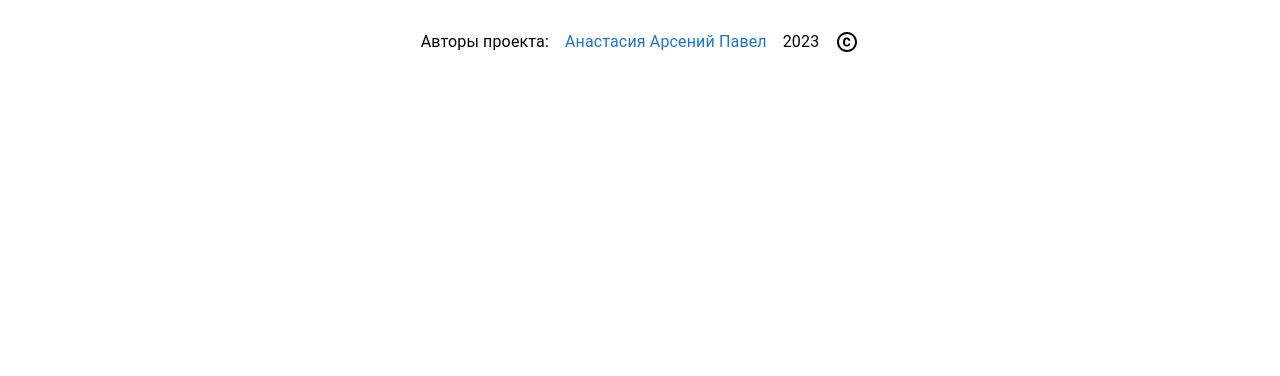
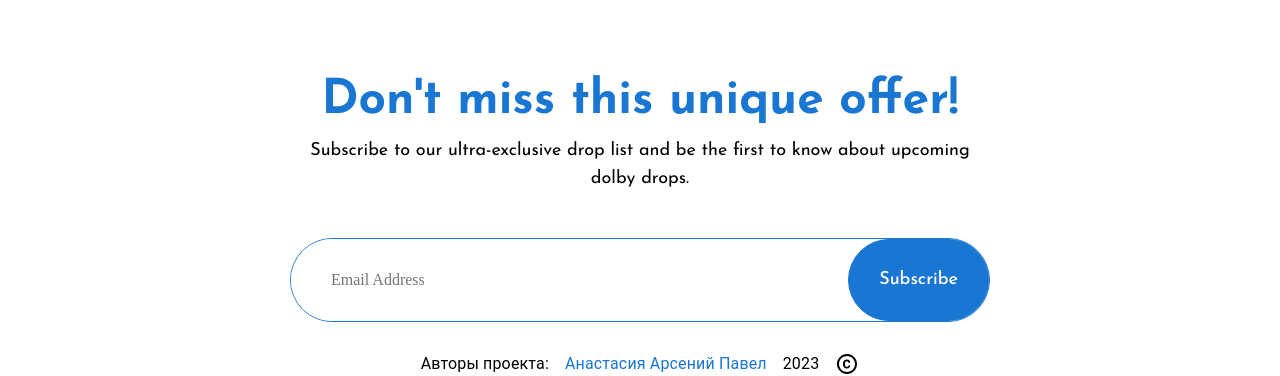
Before and after one commit to pavel11123/react-team-project, a React (Create React App) app: page /#/ in a window 1280 px wide. Shown: the part 720-1096 px from the top of the page. Before the commit the page ends 800 px from the top, so only its background shows below. Built offline with nearby package versions, Linux system fonts and the light colour scheme; no server answers; the HTML template or start-up script is replaced by a standard one.

Commit message:
add animation for btn + fix lenght text for card + add section email

```diff
--- /dev/null
+++ b/src/components/Feedback/Feedback.jsx
@@ -0,0 +1,27 @@
+import React from "react";
+import s from "./Feedback.module.scss";
+import cn from "classnames";
+
+export default function Feedback() {
+  return (
+    <>
+      <section className={s.feedback}>
+        <h2 className={s.title}>Don't miss this unique offer!</h2>
+        <p className={s.description}>
+          Subscribe to our ultra-exclusive drop list and be the first to know
+          about upcoming dolby drops.
+        </p>
+        <form className={s.form} action="">
+          <div className={cn(s.form__wrapper, "d-fl")}>
+            <button className={s.submit}>Subscribe</button>
+            <input
+              className={s.email}
+              type="text"
+              placeholder="Email Address"
+            />
+          </div>
+        </form>
+      </section>
+    </>
+  );
+}
--- /dev/null
+++ b/src/components/Feedback/Feedback.module.scss
@@ -0,0 +1,103 @@
+@use "sass:math";
+
+@import "../../scss/mixins";
+@import "../../scss/fonts";
+@import "../../scss/variables";
+
+html {
+  @media (max-width: 360px) {
+    font-size: calc(100vw / 360 * 16);
+  }
+}
+
+.feedback {
+  margin-top: rem(70);
+}
+
+.title {
+  font-family: "Josefin Sans";
+  font-style: normal;
+  font-weight: 700;
+  font-size: 48px;
+  line-height: 62px;
+  color: $colorMainBlue;
+  text-align: center;
+}
+
+.description {
+  font-family: "Josefin Sans";
+  font-style: normal;
+  font-weight: 400;
+  font-size: 18px;
+  line-height: 28px;
+  text-align: center;
+  color: $colorMainBlack;
+  max-width: rem(700);
+  margin: 0 auto;
+  padding: rem(5) 0;
+}
+
+.form {
+  display: flex;
+  justify-content: center;
+  margin-top: rem(40);
+}
+
+.form__wrapper {
+  flex: 1 1 auto;
+  position: relative;
+  max-width: rem(700);
+  border: 1px solid $colorMainBlue;
+  overflow: hidden;
+  border-radius: 50px;
+  -webkit-border-radius: 50px;
+  -moz-border-radius: 50px;
+  -ms-border-radius: 50px;
+  -o-border-radius: 50px;
+  flex-direction: row-reverse;
+}
+
+.email {
+  flex: 1 1 auto;
+  padding: rem(26) rem(40);
+  color: $colorMainBlack;
+  transition: 0.1s;
+  -webkit-transition: 0.1s;
+  -moz-transition: 0.1s;
+  -ms-transition: 0.1s;
+  -o-transition: 0.1s;
+}
+
+.submit {
+  font-family: "Josefin Sans";
+  background-color: $colorMainBlue;
+  font-style: normal;
+  font-weight: 500;
+  font-size: rem(18);
+  line-height: rem(28);
+  text-align: center;
+  align-self: flex-end;
+  color: #ffffff;
+  padding: rem(26) rem(30);
+  border: 1px solid $colorMainBlue;
+  border-radius: 50px 0 0 50px;
+  -webkit-border-radius: 50px 0 0 50px;
+  -moz-border-radius: 50px 0 0 50px;
+  -ms-border-radius: 50px 0 0 50px;
+  -o-border-radius: 50px 0 0 50px;
+
+  &:hover {
+    width: 100%;
+  }
+
+  &:hover ~ .email {
+    width: 0;
+    padding: 0;
+    opacity: 0;
+  }
+  transition: 0.1s;
+  -webkit-transition: 0.1s;
+  -moz-transition: 0.1s;
+  -ms-transition: 0.1s;
+  -o-transition: 0.1s;
+}
--- a/src/components/Slide/Slide.jsx
+++ b/src/components/Slide/Slide.jsx
@@ -35,19 +35,30 @@ export default function Slide({
               </Typography>
             </div>
 
-            <Typography className={s.title}>{title}</Typography>
+            <Typography className={s.title}>
+              {title.length >= 20 ? title.substr(0, 20) + "..." : title}
+            </Typography>
 
             <Typography
               className={s.description}
               variant="body1"
               color="text.secondary"
             >
-              {text}
+              {text.length >= 100 ? text.substr(0, 100) + "..." : text}
             </Typography>
-
-            <span className={tags.length > 0 ? s.tags__active : s.tags}>
-              {tags}
-            </span>
+            <div className={cn(s.tags__wrapper, "d-fl-wrap")}>
+              {tags.map((el) => {
+                return (
+                  <span
+                    className={cn(s.tags, {
+                      [s.tags__active]: tags.length > 0,
+                    })}
+                  >
+                    {el.length >= 15 ? el.substr(0, 15) : el}
+                  </span>
+                );
+              })}
+            </div>
           </CardContent>
         </CardActionArea>
       </Card>
--- a/src/components/Slide/Slide.module.scss
+++ b/src/components/Slide/Slide.module.scss
@@ -80,13 +80,17 @@ html {
   line-height: 16px !important;
 }
 
+.tags__wrapper {
+  margin-top: auto;
+  gap: rem(5);
+}
+
 .tags {
   display: none;
 
   &__active {
     display: block;
     align-self: flex-start;
-    margin-top: auto;
     background-color: #fdc500;
     padding: rem(5) rem(10);
     color: #000000;
--- a/src/components/SliderHome/SliderHome.module.scss
+++ b/src/components/SliderHome/SliderHome.module.scss
@@ -57,5 +57,28 @@ html {
     background-position: center;
     background-size: contain;
     background-repeat: no-repeat;
+    transition: 0.3s;
+    -webkit-transition: 0.3s;
+    -moz-transition: 0.3s;
+    -ms-transition: 0.3s;
+    -o-transition: 0.3s;
   }
+
+  &:hover::after {
+    transform: translateX(rem(5));
+    -webkit-transform: translateX(rem(5));
+    -moz-transform: translateX(rem(5));
+    -ms-transform: translateX(rem(5));
+    -o-transform: translateX(rem(5));
+  }
+
+  &:hover {
+    opacity: 0.8;
+  }
+
+  transition: 0.3s;
+  -webkit-transition: 0.3s;
+  -moz-transition: 0.3s;
+  -ms-transition: 0.3s;
+  -o-transition: 0.3s;
 }
--- a/src/components/StartBlock/StartBlock.module.scss
+++ b/src/components/StartBlock/StartBlock.module.scss
@@ -77,7 +77,30 @@ html {
     background-position: center;
     background-size: contain;
     background-repeat: no-repeat;
+    transition: 0.3s;
+    -webkit-transition: 0.3s;
+    -moz-transition: 0.3s;
+    -ms-transition: 0.3s;
+    -o-transition: 0.3s;
   }
+
+  &:hover::after {
+    transform: translateX(rem(5));
+    -webkit-transform: translateX(rem(5));
+    -moz-transform: translateX(rem(5));
+    -ms-transform: translateX(rem(5));
+    -o-transform: translateX(rem(5));
+  }
+
+  &:hover {
+    opacity: 0.8;
+  }
+
+  transition: 0.3s;
+  -webkit-transition: 0.3s;
+  -moz-transition: 0.3s;
+  -ms-transition: 0.3s;
+  -o-transition: 0.3s;
 }
 
 .start__img {
--- a/src/pages/HomePage/HomePage.jsx
+++ b/src/pages/HomePage/HomePage.jsx
@@ -4,6 +4,7 @@ import SliderHome from "../../components/SliderHome/SliderHome";
 import s from "./HomePage.module.scss";
 import cn from "classnames";
 import { Container } from "@mui/material";
+import Feedback from "../../components/Feedback/Feedback";
 
 export default function HomePage() {
   return (
@@ -13,6 +14,7 @@ export default function HomePage() {
           <div className="d-fl-col">
             <StartBlock />
             <SliderHome />
+            <Feedback />
           </div>
         </div>
       </Container>
```
